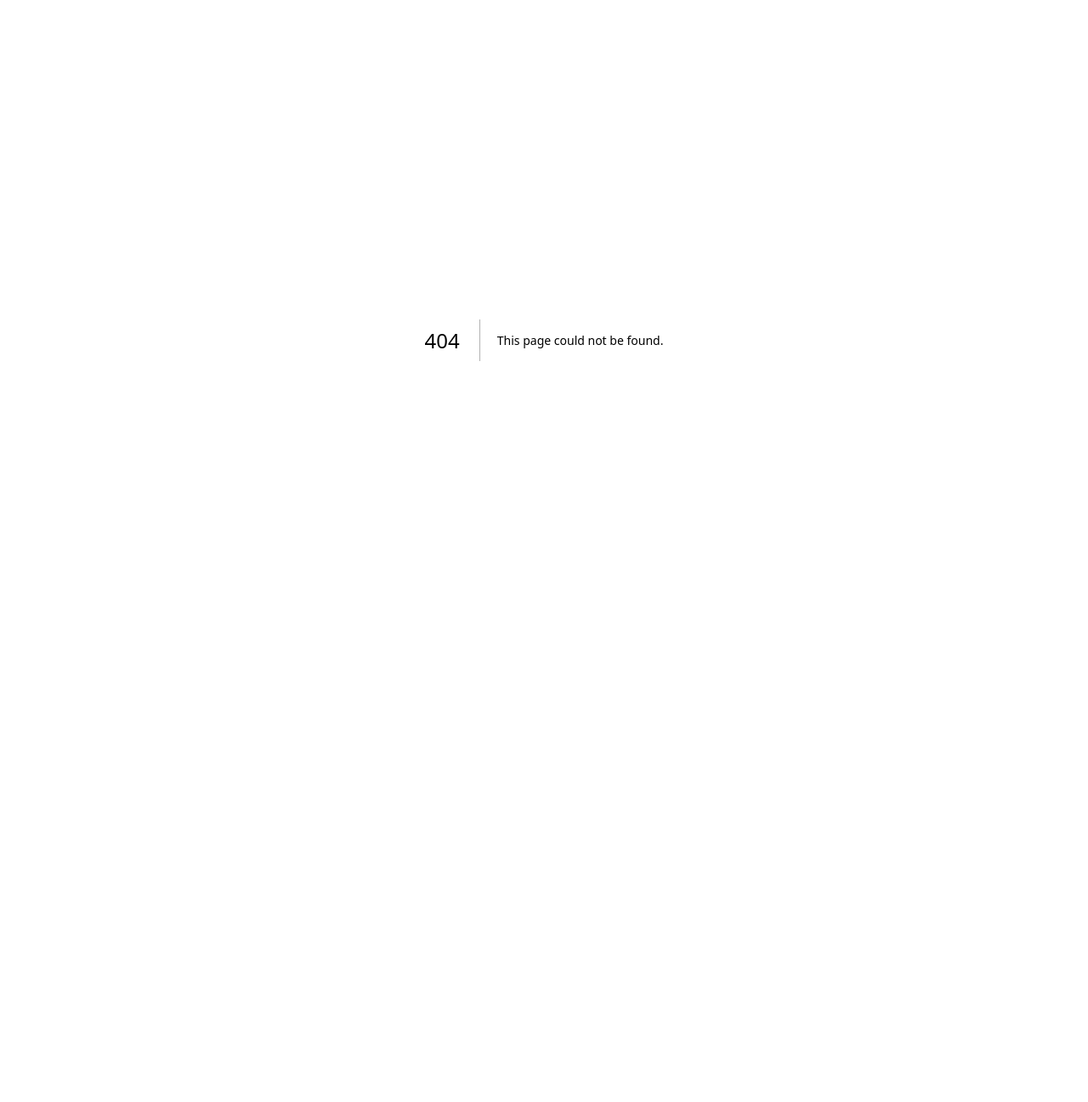
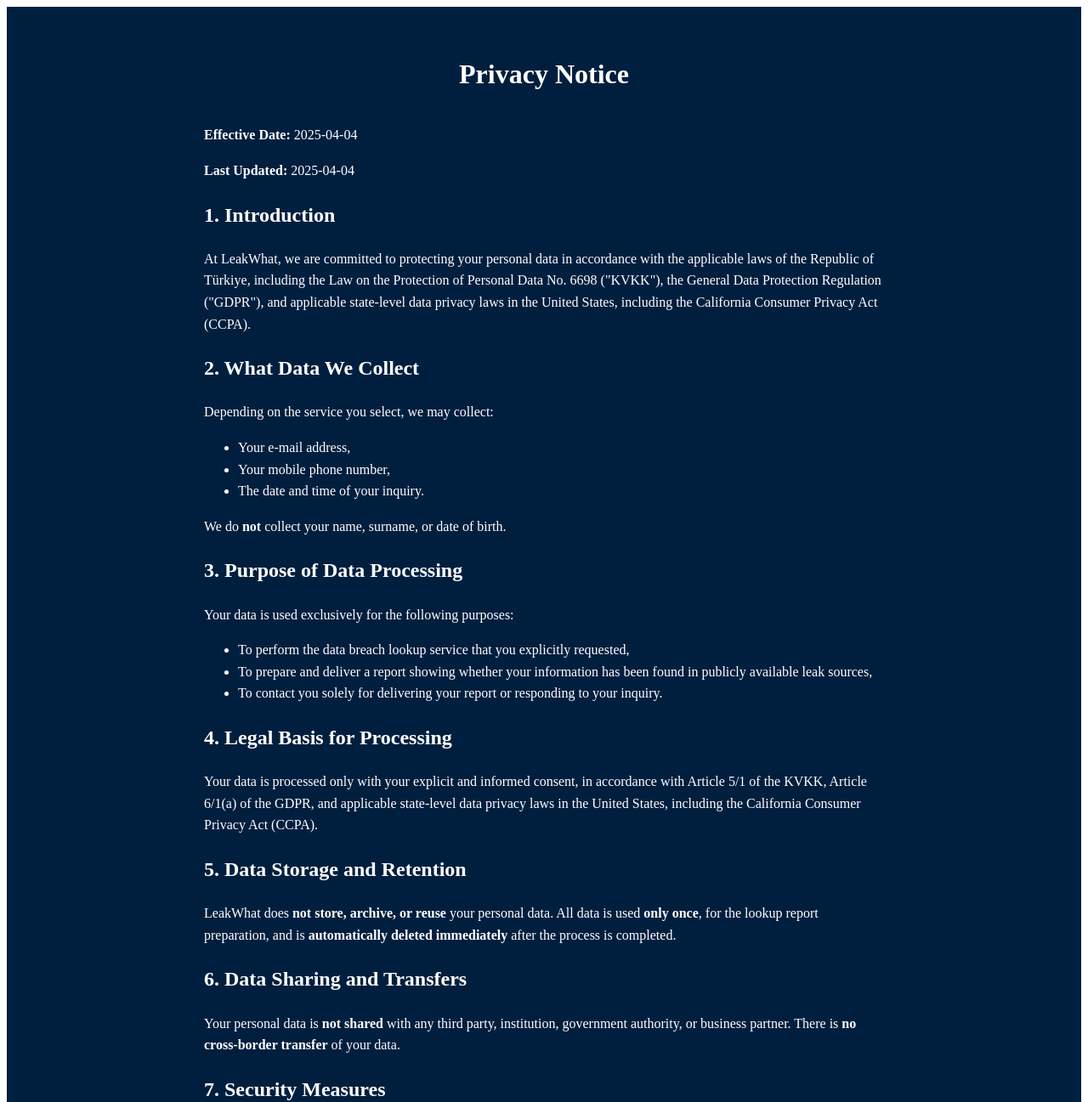
Before and after one commit to Bensero87/leakwhat, a Next.js app: page /privacy-notice in a window 1280 px wide. Before the commit this address had no page. Shown: the top 1297 px of the page at 85% size. Before the commit the page ends 800 px from the top, so only its background shows below. Built offline with nearby package versions, Linux system fonts and the light colour scheme.

Commit message:
Add files via upload

```diff
--- /dev/null
+++ b/pages/privacy-notice.js
@@ -0,0 +1,89 @@
+
+export default function PrivacyNotice() {
+  return (
+    <div style={{ backgroundColor: '#001F3F', color: 'white', minHeight: '100vh', padding: '40px' }}>
+      <h1 style={{ textAlign: 'center', marginBottom: '40px' }}>Privacy Notice</h1>
+      <div style={{ maxWidth: '800px', margin: '0 auto', lineHeight: '1.6', fontSize: '16px' }}>
+        <p><strong>Effective Date:</strong> 2025-04-04</p>
+        <p><strong>Last Updated:</strong> 2025-04-04</p>
+
+        <h2>1. Introduction</h2>
+        <p>
+          At LeakWhat, we are committed to protecting your personal data in accordance with the applicable laws of the Republic of Türkiye,
+          including the Law on the Protection of Personal Data No. 6698 ("KVKK"), the General Data Protection Regulation ("GDPR"),
+          and applicable state-level data privacy laws in the United States, including the California Consumer Privacy Act (CCPA).
+        </p>
+
+        <h2>2. What Data We Collect</h2>
+        <p>Depending on the service you select, we may collect:</p>
+        <ul>
+          <li>Your e-mail address,</li>
+          <li>Your mobile phone number,</li>
+          <li>The date and time of your inquiry.</li>
+        </ul>
+        <p>We do <strong>not</strong> collect your name, surname, or date of birth.</p>
+
+        <h2>3. Purpose of Data Processing</h2>
+        <p>Your data is used exclusively for the following purposes:</p>
+        <ul>
+          <li>To perform the data breach lookup service that you explicitly requested,</li>
+          <li>To prepare and deliver a report showing whether your information has been found in publicly available leak sources,</li>
+          <li>To contact you solely for delivering your report or responding to your inquiry.</li>
+        </ul>
+
+        <h2>4. Legal Basis for Processing</h2>
+        <p>
+          Your data is processed only with your explicit and informed consent, in accordance with Article 5/1 of the KVKK,
+          Article 6/1(a) of the GDPR, and applicable state-level data privacy laws in the United States,
+          including the California Consumer Privacy Act (CCPA).
+        </p>
+
+        <h2>5. Data Storage and Retention</h2>
+        <p>
+          LeakWhat does <strong>not store, archive, or reuse</strong> your personal data.
+          All data is used <strong>only once</strong>, for the lookup report preparation, and is <strong>automatically deleted immediately</strong> after the process is completed.
+        </p>
+
+        <h2>6. Data Sharing and Transfers</h2>
+        <p>
+          Your personal data is <strong>not shared</strong> with any third party, institution, government authority, or business partner.
+          There is <strong>no cross-border transfer</strong> of your data.
+        </p>
+
+        <h2>7. Security Measures</h2>
+        <p>
+          We use up-to-date technical and organizational security measures to protect your data against unauthorized access, disclosure,
+          alteration, or destruction.
+        </p>
+
+        <h2>8. Cookies and Tracking</h2>
+        <p>
+          LeakWhat does <strong>not use cookies</strong> for tracking or behavioral profiling.
+          We may use strictly necessary technical cookies for system functionality (e.g., session validation).
+        </p>
+
+        <h2>9. Your Rights</h2>
+        <p>Under KVKK and GDPR, you have the following rights:</p>
+        <ul>
+          <li>To learn whether your data is processed,</li>
+          <li>To request a copy of your processed data,</li>
+          <li>To request correction or deletion,</li>
+          <li>To object to unlawful processing,</li>
+          <li>To withdraw your consent at any time.</li>
+        </ul>
+        <p>You can exercise these rights by sending an e-mail to <strong>leakwhat@leakwhat.com</strong>.</p>
+
+        <h2>10. Contact</h2>
+        <p>If you have questions about this Privacy Notice or wish to exercise your rights, you can contact:</p>
+        <p><strong>LeakWhat Data Privacy Team</strong><br/>
+        📧 Email: <a href="mailto:leakwhat@leakwhat.com" style={{ color: 'lightblue' }}>leakwhat@leakwhat.com</a></p>
+
+        <h2>11. Updates</h2>
+        <p>
+          We may update this Privacy Notice from time to time to reflect legal or operational changes.
+          The latest version will always be accessible via our website.
+        </p>
+      </div>
+    </div>
+  );
+}
```
